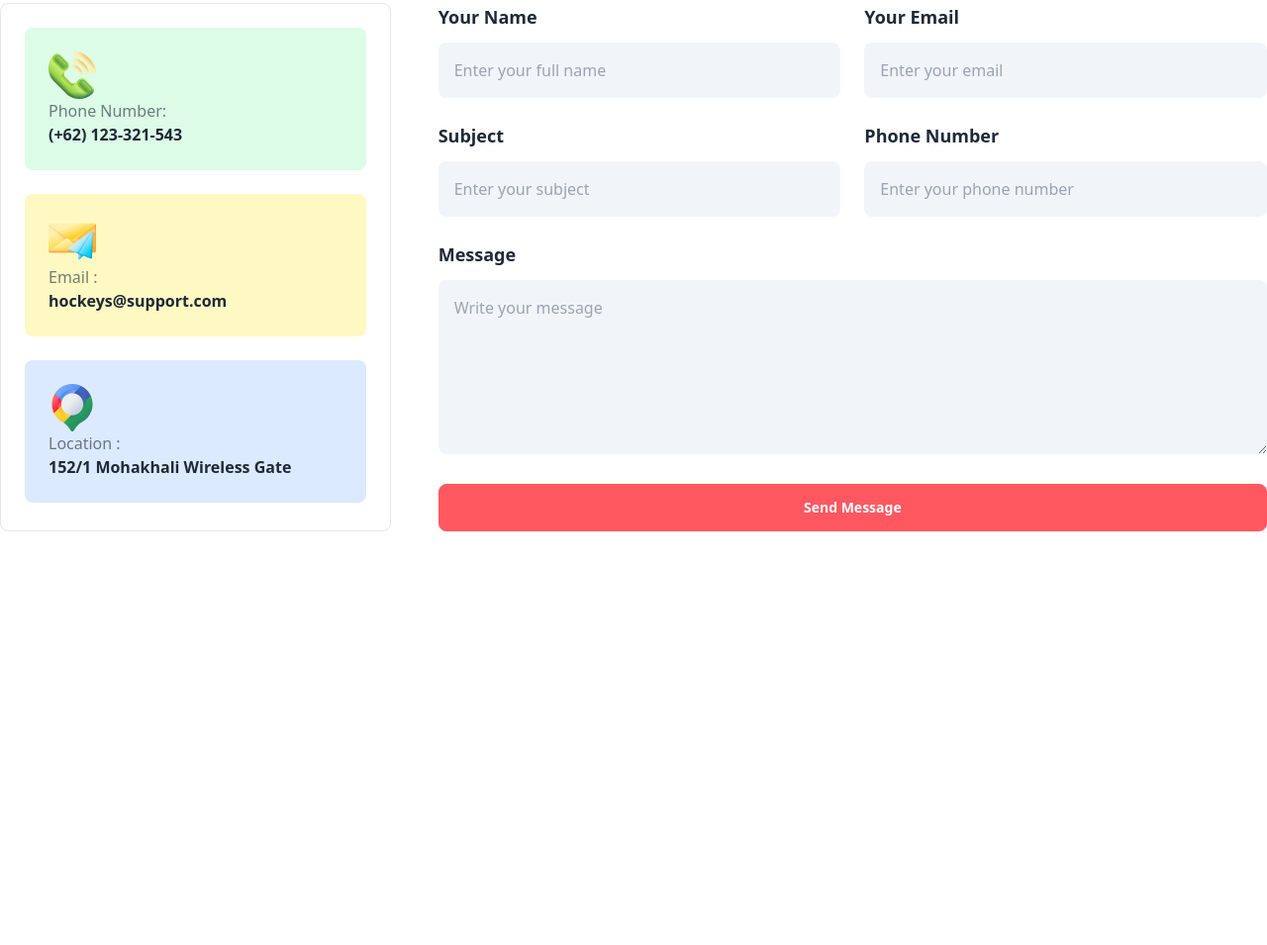
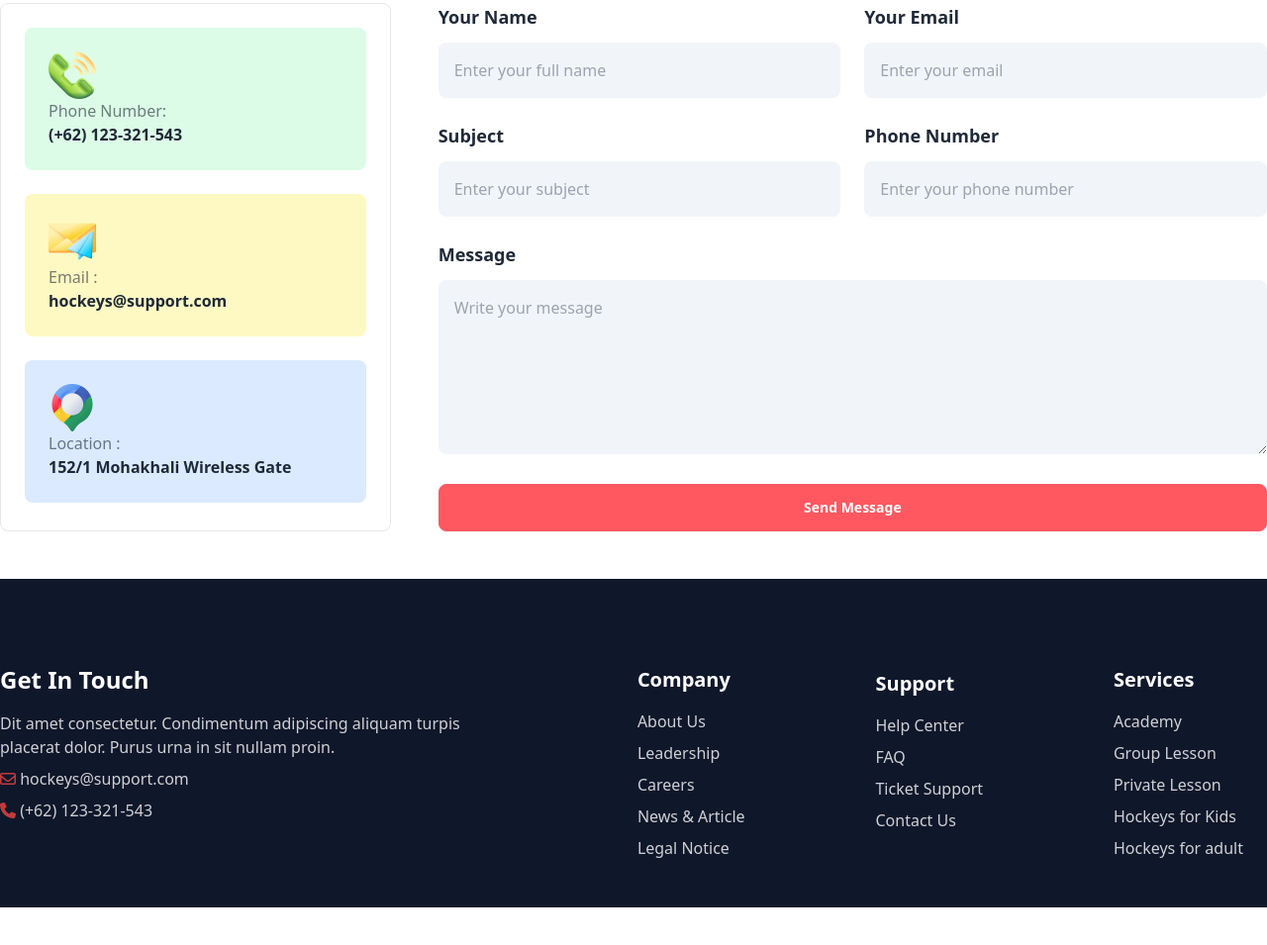
Before and after one commit to Sumaiya215/hockey-club, a plain HTML site: page index.html in a window 1280 px wide. Shown: the part 3572-4527 px from the top of the page at 99% size. Drawn offline with nearby package versions, Linux system fonts and the light colour scheme.

Commit message:
footer section done

```diff
--- a/index.html
+++ b/index.html
@@ -101,7 +101,7 @@
         </div>
         </div>
     </header>
-    <main class="container mx-auto h-[5000rem]">
+    <main class="container mx-auto ">
         <!-- Statistics Section -->
     <section class="mt-24">
         <div class="border-y-[2px] border-dashed py-12 text-center flex flex-col items-center justify-center">
@@ -381,7 +381,7 @@
      </section>
 
      <!-- Get In Touch Section -->
-     <section class="mt-12">
+     <section class="mt-12 mb-12">
       <div class="border-y-[2px] border-dashed py-12 text-center flex flex-col items-center justify-center">
         <h3 class="text-3xl font-bold mb-3">Get In Touch</h3>
         <p class="opacity-80 w-1/2">Dit amet consectetur. Condimentum dignissim adipiscing aliquam turpis placerat dolor. Purus urna in sit nullam proin. </p>
@@ -442,7 +442,38 @@
       </div>
     </div>
     </main>
-    <footer>
+    <footer class="bg-slate-900 h-full w-full text-white mb-12 py-12">
+      <div class="container mx-auto w-full flex justify-between items-center gap-6">
+        <div class="w-2/5">
+        <h4 class="text-2xl font-bold">Get In Touch</h4>
+        <p class="opacity-80 mt-4">Dit amet consectetur. Condimentum  adipiscing aliquam turpis placerat dolor. Purus urna in sit nullam proin. </p>
+        <h6 class="opacity-80 mt-2"><i class="fa-regular fa-envelope text-red-500"></i> hockeys@support.com</h6>
+        <h6 class="opacity-80 mt-2" ><i class="fa-solid fa-phone text-red-500"></i> (+62) 123-321-543</h6>
+      </div>
+      <div class="pt-10">
+        <h6 class="text-xl font-bold">Company</h6>
+        <p  class="opacity-80 mt-4">About Us</p>
+        <p  class="opacity-80 mt-2">Leadership</p>
+        <p  class="opacity-80 mt-2">Careers</p>
+        <p  class="opacity-80 mt-2">News & Article</p>
+        <p  class="opacity-80 mt-2">Legal Notice</p>
+      </div>
+      <div class="pt-4">
+        <h6 class="text-xl font-bold">Support</h6>
+        <p  class="opacity-80 mt-4">Help Center</p>
+        <p  class="opacity-80 mt-2">FAQ</p>
+        <p  class="opacity-80 mt-2">Ticket Support</p>
+        <p  class="opacity-80 mt-2">Contact Us</p>
+      </div>
+      <div class="pt-10 pr-6">
+        <h6 class="text-xl font-bold">Services</h6>
+        <p  class="opacity-80 mt-4">Academy</p>
+        <p  class="opacity-80 mt-2">Group Lesson</p>
+        <p  class="opacity-80 mt-2">Private Lesson</p>
+        <p  class="opacity-80 mt-2">Hockeys for Kids</p>
+        <p  class="opacity-80 mt-2">Hockeys for adult</p>
+      </div>
+      </div>
 
     </footer>
 </body>
```
